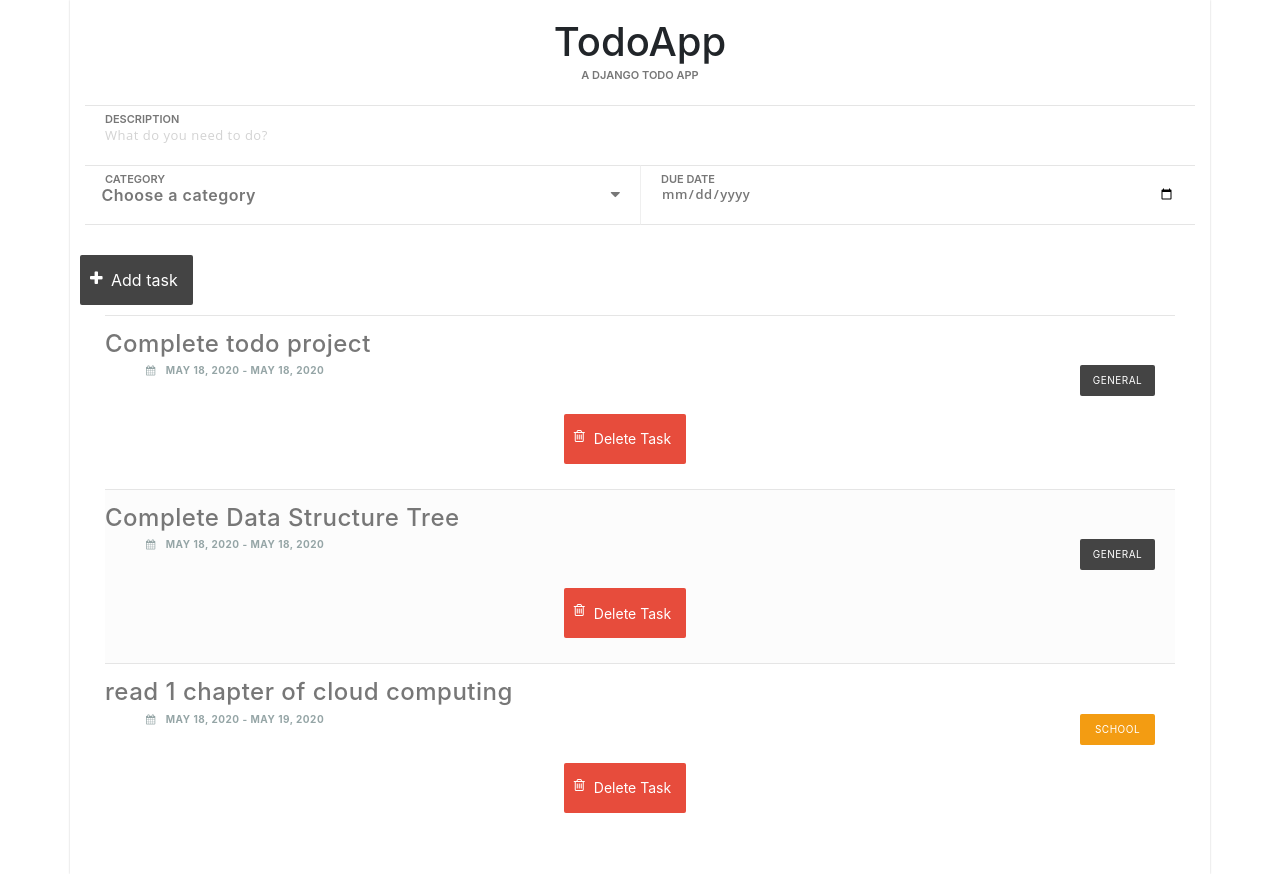
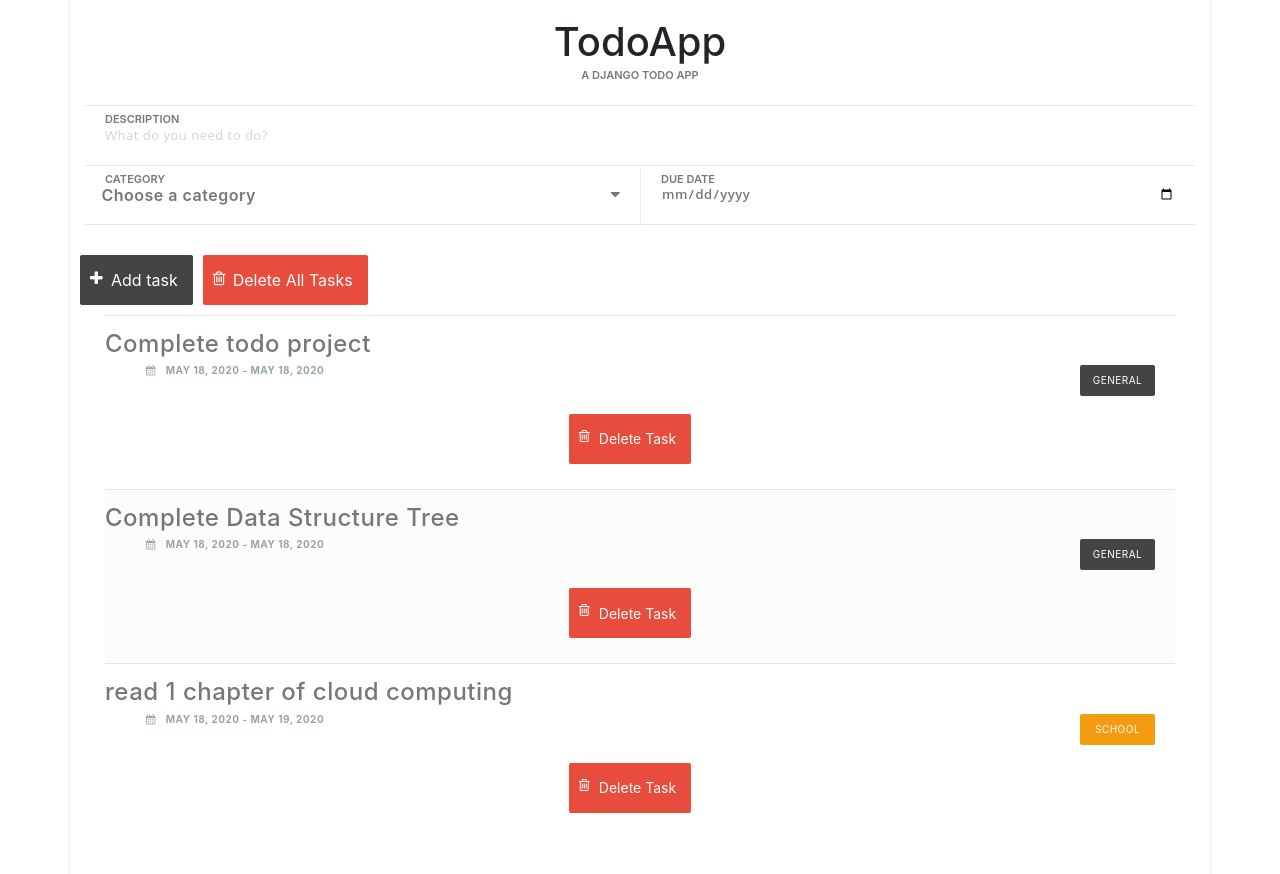
Before and after one commit to namitsh/TodoApp, a Django app: page / in a window 1280 px wide. Run offline with Django 3.2, Linux system fonts and the light colour scheme; data comes from the database, SQL or seed files in the repository; some libraries are stand-ins or nearby versions.

Commit message:
Added Button: Delete All Tasks

```diff
--- a/todo/static/css/styles.css
+++ b/todo/static/css/styles.css
@@ -161,9 +161,10 @@ button {
 .taskAdd:hover {
     background: #303030;
 }
-.taskDelete {
+.taskDelete, .taskDeleteAll {
     background: #e74c3c;
     padding-left: 30px;
+    margin-left: 10px;
 }
 .taskDelete:hover {
     background: #c0392b;
@@ -296,4 +297,4 @@ footer a {
     background: #fff;
     border: none;
     outline: none;
-    padding: 0 100px;
+    padding: 0 100px;}
--- a/todo/templates/index.html
+++ b/todo/templates/index.html
@@ -12,7 +12,7 @@
 <body>
 <div django-app="TaskManager">
   <div class="container">
-            <div class="content">
+            <div class="content form-group">
             <h1>TodoApp</h1>
             <p class="tagline">a Django todo app</p>
             <form action="" method="post">
@@ -32,12 +32,12 @@
                     <label for="category">Category</label>
                 </div>
                 <div class="inputContainer half last right">
-                    <input type="date" id="dueDate" class="taskDate" name="date">
+                    <input type="date" id="dueDate" class="taskDate" name="date" >
                     <label for="dueDate">Due Date</label>
                 </div>
                 <div class="row">
                     <button class="taskAdd" name="taskAdd" type="submit"><i class="fa fa-plus icon"></i>Add task</button>
-                    {# <button class="taskDelete" name="taskDelete" formnovalidate="" type="submit"><i class="fa fa-trash-o icon"></i>Delete Tasks</button> #}
+                    <button class="taskDeleteAll" name="taskDeleteAll" formnovalidate="" type="submit"><i class="fa fa-trash-o icon"></i>Delete All Tasks</button>
                 </div>
 
 
--- a/todo/views.py
+++ b/todo/views.py
@@ -39,5 +39,9 @@ def index(request, *args, **kwargs):
             todoDel.delete()
             return redirect('/')
 
+        if 'taskDeleteAll' in request.POST:
+            TodoList.objects.all().delete()
+            return redirect('/')
+
 
     return render(request, "index.html", context)
```
Also changed, not shown: requirements.txt (+3 -4 lines).
